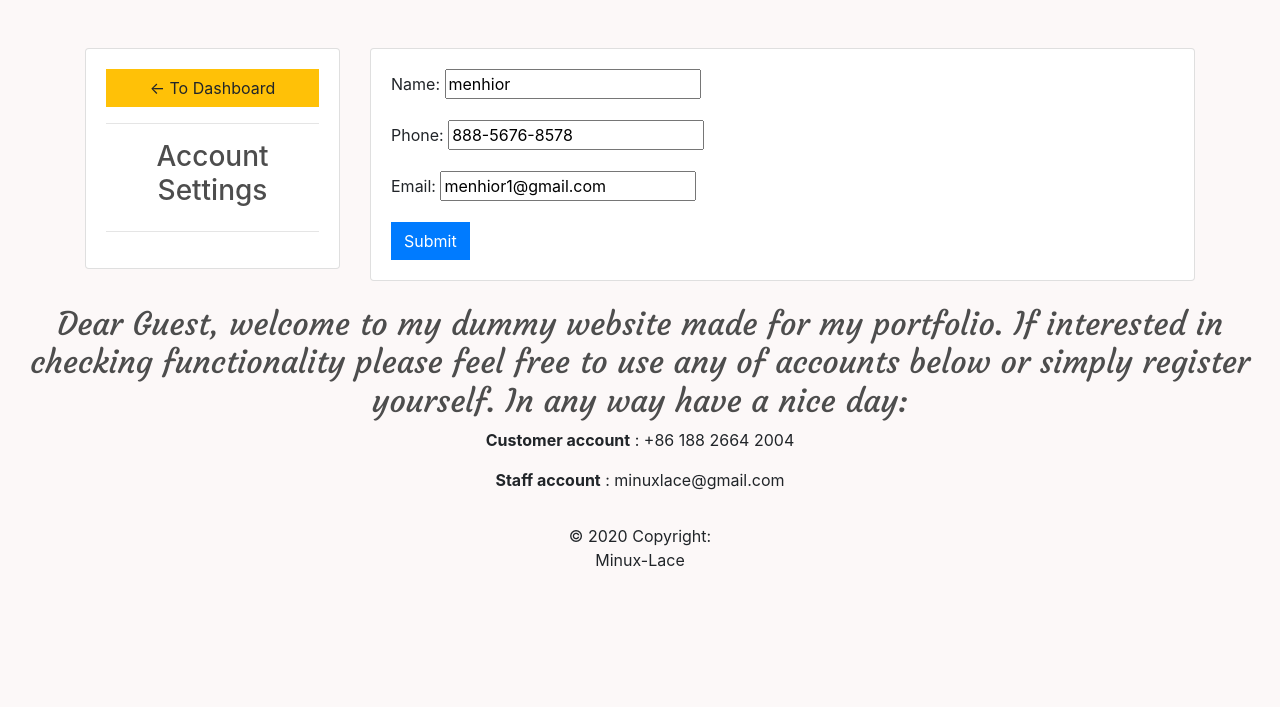
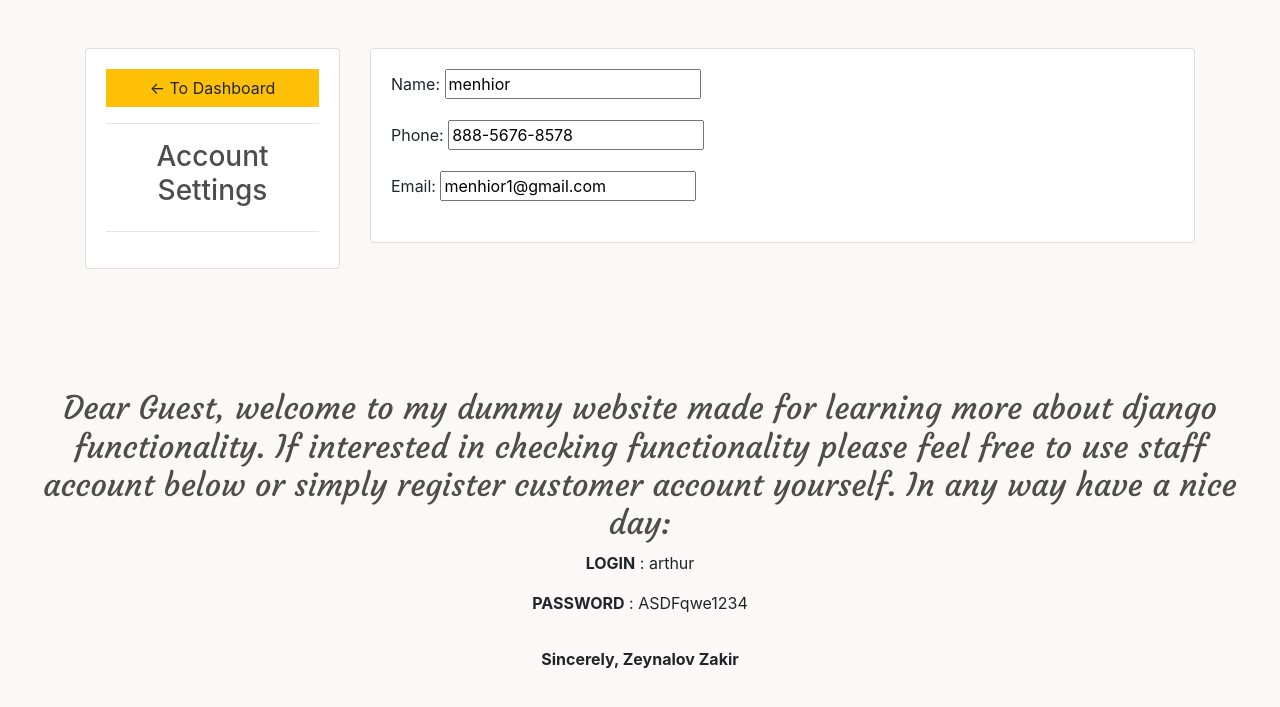
Before and after one commit to menhior/zz-ecom, a Django app: page /account_settings/ in a window 1280 px wide. Shown: the part 57-764 px from the top of the page. Run offline with Django 3.2, Linux system fonts and the light colour scheme; a user stored in the database is signed in; data comes from the database, SQL or seed files in the repository; both versions use the stored data as it was after the commit; some libraries are stand-ins or nearby versions.

Commit message:
finalize

```diff
--- a/shop/templates/shop/account_settings.html
+++ b/shop/templates/shop/account_settings.html
@@ -32,8 +32,10 @@
 			<form method="POST" action="" enctype="multipart/form-data">
 				{% csrf_token %}
 				{{form.as_p}}
-
+			{% if request.user.is_staff %}
+			{% else %}
 			<input class="btn btn-primary" type="submit" name="Update Information">
+			{% endif %}
 			</form>
 		</div>
 	</div>
--- a/shop/templates/shop/customer_update.html
+++ b/shop/templates/shop/customer_update.html
@@ -18,7 +18,10 @@
 				<p><strong>Customer Email</strong></p>
 				{{form.email}}
 					<hr>
-				<input type="submit" name="Submit">
+				{% if user_group == 'admin' %}
+				{% else %}
+				<input class="btn btn-primary" type="submit" name="Update Information">
+				{% endif %}
 			</form>
 
 		</div>
--- a/shop/templates/shop/main.html
+++ b/shop/templates/shop/main.html
@@ -163,19 +163,22 @@
 
             {% endblock content %}
      </div>
-
+	<br>
+	<br>
+	<br>
+	<br>
     <footer class="page-footer font-small blue pt-4 ">
 	  <div class="container-fluid text-center text-md-left">
 	    <div class="row">
 	      <div class="col text-center">
-	        <h2 id="contacts" style="font-family:Courgette, monospace;">Dear Guest, welcome to my dummy website made for my portfolio. If interested in checking functionality please feel free to use any of accounts below or simply register yourself. In any way have a nice day:</h5>
-	        <p><b>Customer account</b> : +86 188 2664 2004</p>
-	        <p><b>Staff account</b> : minuxlace@gmail.com</p>
+	        <h2 id="contacts" style="font-family:Courgette, monospace;">Dear Guest, welcome to my dummy website made for learning more about django functionality. If interested in checking functionality please feel free to use staff account below or simply register customer account yourself. In any way have a nice day:</h5>
+	        <p><b>LOGIN</b> : arthur </p>
+	        <p><b>PASSWORD</b> : ASDFqwe1234</p>
 	      </div>
 	    </div>
 	  </div>
-	  <div class="footer-copyright text-center py-3">© 2020 Copyright:
-	    <p> Minux-Lace</p>
+	  <div class="footer-copyright text-center py-3">
+	    <p><b> Sincerely, Zeynalov Zakir</b></p>
 	  </div>
 	</footer>
 
--- a/shop/views.py
+++ b/shop/views.py
@@ -521,6 +521,8 @@ def placeOrder(request, pk):
 @admin_only
 def updateCustomer(request, pk):
     customer = get_object_or_404(Customer, pk=pk)
+    user = customer.user
+    user_group = user.groups.all()[0].name
     form = CustomerForm(instance=customer)
     if request.method == 'POST':
 
@@ -529,7 +531,7 @@ def updateCustomer(request, pk):
             form.save()
             return redirect('/customer/' + str(pk))
 
-    context = {'form':form}
+    context = {'form':form, 'user_group':user_group,}
     return render(request, 'shop/customer_update.html', context)
 
 @login_required(login_url='login')
```
Also changed, not shown: db.sqlite3.
